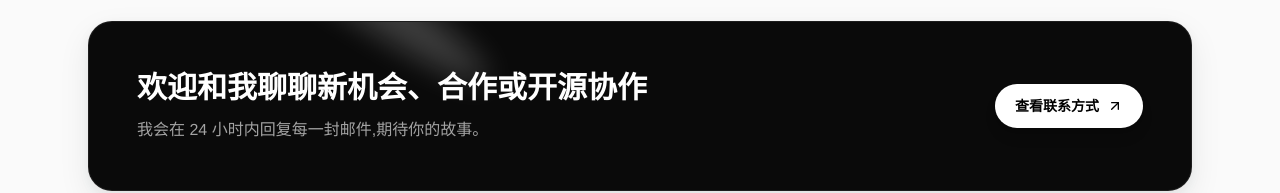
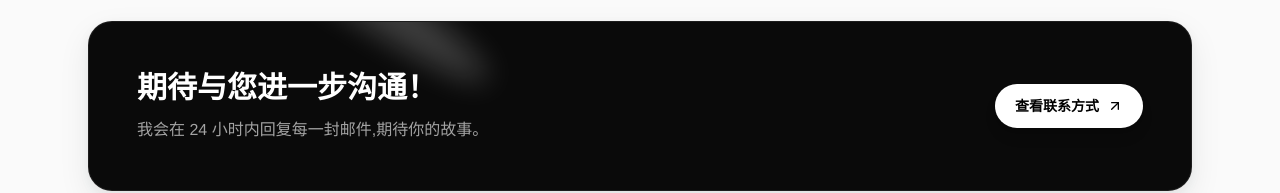
Before and after one commit to cneym1125/lingqi-CV, a React (Vite) app: page / in a window 1280 px wide. Shown: the part 2684-2877 px from the top of the page. Built offline with nearby package versions, Linux system fonts and the light colour scheme.

Commit message:
copy: 联系区标题改为期待与您进一步沟通

```diff
--- a/src/components/ContactSection.tsx
+++ b/src/components/ContactSection.tsx
@@ -19,7 +19,7 @@ export function ContactSection() {
         <div className="relative grid grid-cols-1 gap-8 md:grid-cols-[1fr_auto] md:items-center">
           <div>
             <h3 className="text-2xl font-semibold md:text-3xl">
-              欢迎和我聊聊新机会、合作或开源协作
+              期待与您进一步沟通！
             </h3>
             <p className="mt-3 max-w-2xl text-neutral-400">
               我会在 24 小时内回复每一封邮件,期待你的故事。
```
